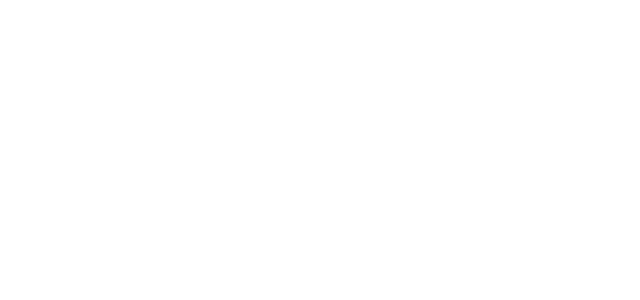
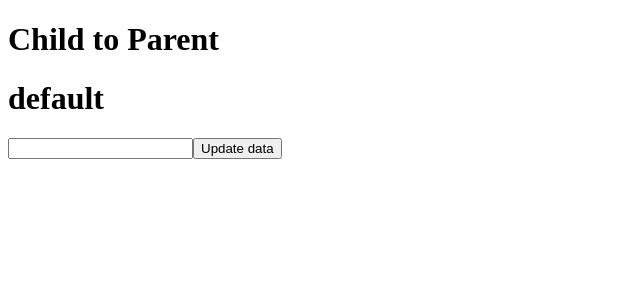
Before and after one commit to NeelCitrusbug/Angular-Learning, an Angular app: page / in a window 1280 px wide. Shown: the top 300 px of the page, without its empty margins (0-640 px from the left). Built offline with nearby package versions, Linux system fonts and the light colour scheme.

Commit message:
pass data from child to parent

```diff
--- a/src/app/app.component.html
+++ b/src/app/app.component.html
@@ -1,3 +1,6 @@
+<h1>Child to Parent</h1>
 
+<h1> {{data}} </h1>
+<app-child (sendEvent) = "updateData($event)"></app-child>
 
 <router-outlet></router-outlet>
--- a/src/app/app.component.ts
+++ b/src/app/app.component.ts
@@ -7,4 +7,8 @@
 })
 export class AppComponent {
   title = 'practice';
+  data = 'default'
+  updateData(val:any){
+    this.data = val;
+  }
 }
--- a/src/app/app.module.ts
+++ b/src/app/app.module.ts
@@ -3,10 +3,12 @@
 
 import { AppRoutingModule } from './app-routing.module';
 import { AppComponent } from './app.component';
+import { ChildComponent } from './child/child.component';
 
 @NgModule({
   declarations: [
-    AppComponent
+    AppComponent,
+    ChildComponent
   ],
   imports: [
     BrowserModule,
--- /dev/null
+++ b/src/app/child/child.component.html
@@ -0,0 +1,4 @@
+
+<input type="text" name="data" #box>
+
+<button (click) = "sendEvent.emit(box.value)">Update data</button>
```
Also changed, not shown: src/app/child/child.component.ts (added, +12 -0 lines), src/app/child/child.component.css (added), 1 other file (tests, documents, lock files or other folders).
